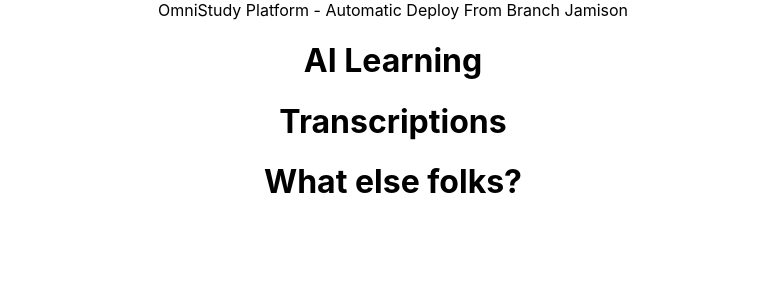
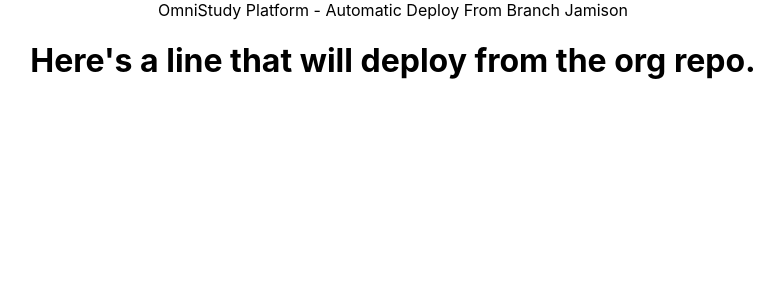
Before and after one commit to omnistudy-ai/omnistudy-test, a React (Create React App) app in the folder client/: page / in a window 1280 px wide. Shown: the top 300 px of the page, without its empty margins (247-1031 px from the left). Built offline with nearby package versions, Linux system fonts and the light colour scheme.

Commit message:
updated App.tsx, checking gh actions in org

```diff
--- a/client/src/App.tsx
+++ b/client/src/App.tsx
@@ -11,10 +11,7 @@ function App() {
   return (
     <div className="App">
       OmniStudy Platform - Automatic Deploy From Branch Jamison
-
-      <h1>AI Learning</h1>
-      <h1>Transcriptions</h1>
-      <h1>What else folks?</h1>
+      <h1>Here's a line that will deploy from the org repo.</h1>
     </div>
   );
 }
```
